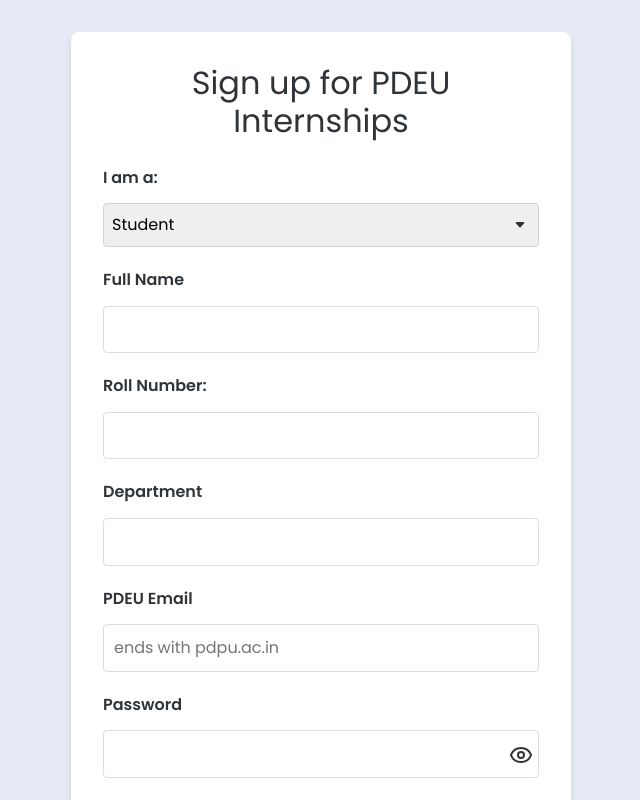
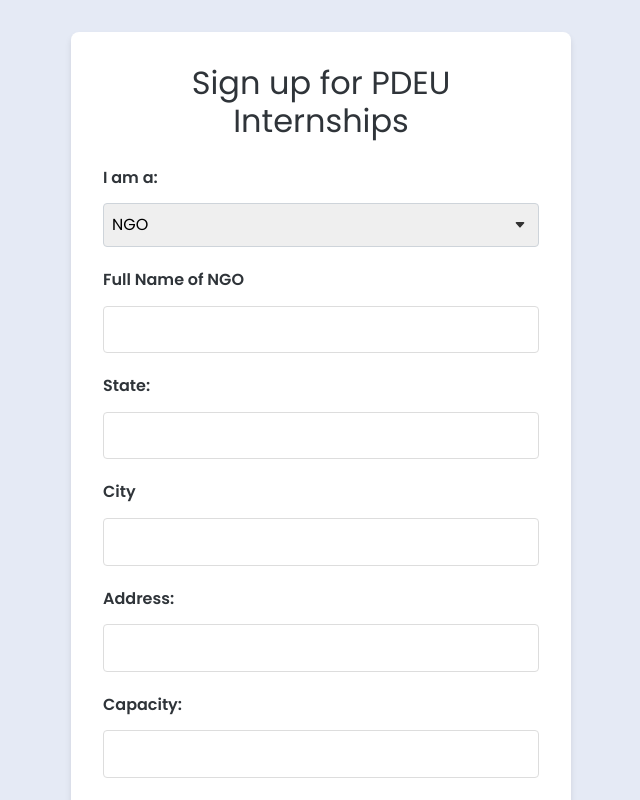
Before and after one commit to CSSI-TEAM-ORG/CSSI-PORTAL-FRONTEND, a React (Create React App) app: page /signup in a window 1280 px wide. Shown: the top 800 px of the page, without its empty margins (319-959 px from the left). Built offline with nearby package versions, Linux system fonts and the light colour scheme.

Commit message:
remove student register to NGO

```diff
--- a/package.json
+++ b/package.json
@@ -17,6 +17,7 @@
   },
   "scripts": {
     "start": "react-scripts start",
+    "dev": "react-scripts start",
     "build": "react-scripts build",
     "test": "react-scripts test",
     "eject": "react-scripts eject"
--- a/src/Components/Signup.jsx
+++ b/src/Components/Signup.jsx
@@ -1,6 +1,6 @@
 import React, { useState, useEffect } from "react";
 import { Link, useNavigate } from "react-router-dom";
-import { useLoading } from './Loading/LoadingContext';
+import { useLoading } from "./Loading/LoadingContext";
 import LoadingComponent from "./Loading/LoadingComponent";
 import { Eye, EyeOff } from "lucide-react";
 import "../Styles/Auth.css";
@@ -9,11 +9,13 @@
   const { isLoading, setIsLoading } = useLoading();
   const [name, setName] = useState("");
   const [email, setEmail] = useState("");
+  const [city, setCity] = useState("");
+  const [state, setState] = useState("");
+  const [address, setAddress] = useState("");
+  const [capacity, setCapacity] = useState("");
   const [password, setPassword] = useState("");
   const [confirm_password, setConfirm_Password] = useState("");
-  const [userType, setUserType] = useState("student");
-  const [department, setDepartment] = useState("");
-  const [rollno, setRollNo] = useState("");
+  const [userType, setUserType] = useState("NGO");
   const [error, setError] = useState("");
   const [showPassword, setShowPassword] = useState(false);
   const [showConfirmPassword, setShowConfirmPassword] = useState(false);
@@ -34,8 +36,10 @@
     const url = "http://localhost:5000/auth/register";
     const data = {
       name,
-      rollno,
-      department,
+      capacity,
+      state,
+      city,
+      address,
       email,
       password,
       confirm_password,
@@ -62,8 +66,7 @@
     } catch (error) {
       console.log("Error: ", error);
       setError("An error occurred. Please try again later.");
-    }
-    finally{
+    } finally {
       setIsLoading(false);
     }
   }
@@ -71,11 +74,6 @@
   const handleSubmit = (e) => {
     e.preventDefault();
     setError("");
-
-    if (!email.endsWith("pdpu.ac.in")) {
-      setError("Please use a valid PDEU email address");
-      return;
-    }
 
     const strongPasswordPattern =
       /^(?=.*[a-z])(?=.*[A-Z])(?=.*\d)(?=.*[@$!%*?&])[A-Za-z\d@$!%*?&]{8,}$/;
@@ -107,11 +105,11 @@
               onChange={(e) => setUserType(e.target.value)}
               className="auth-select"
             >
-              <option value="student">Student</option>
+              <option value="student">NGO</option>
             </select>
           </div>
           <div className="form-group">
-            <label htmlFor="name">Full Name</label>
+            <label htmlFor="name">Full Name of NGO</label>
             <input
               type="text"
               id="name"
@@ -121,34 +119,53 @@
             />
           </div>
           <div className="form-group">
-            <label htmlFor="RollNo">Roll Number:</label>
+            <label htmlFor="State">State:</label>
             <input
               type="text"
-              id="RollNo"
-              value={rollno}
-              onChange={(e) => setRollNo(e.target.value)}
+              id="State"
+              value={state}
+              onChange={(e) => setState(e.target.value)}
               required
             />
           </div>
           <div className="form-group">
-            <label htmlFor="department">Department</label>
+            <label htmlFor="city">City</label>
             <input
               type="text"
               id="department"
-              value={department}
-              onChange={(e) => setDepartment(e.target.value)}
+              value={city}
+              onChange={(e) => setCity(e.target.value)}
               required
             />
           </div>
           <div className="form-group">
-            <label htmlFor="email">PDEU Email</label>
+            <label htmlFor="address">Address:</label>
+            <input
+              type="text"
+              id="address"
+              value={address}
+              onChange={(e) => setAddress(e.target.value)}
+              required
+            />
+          </div>
+          <div className="form-group">
+            <label htmlFor="capacity">Capacity:</label>
+            <input
+              type="text"
+              id="capacity"
+              value={capacity}
+              onChange={(e) => setCapacity(e.target.value)}
+              required
+            />
+          </div>
+          <div className="form-group">
+            <label htmlFor="email">Email</label>
             <input
               type="email"
               id="email"
               value={email}
               onChange={(e) => setEmail(e.target.value)}
               required
-              placeholder="ends with pdpu.ac.in"
             />
           </div>
           <div className="form-group">
```
